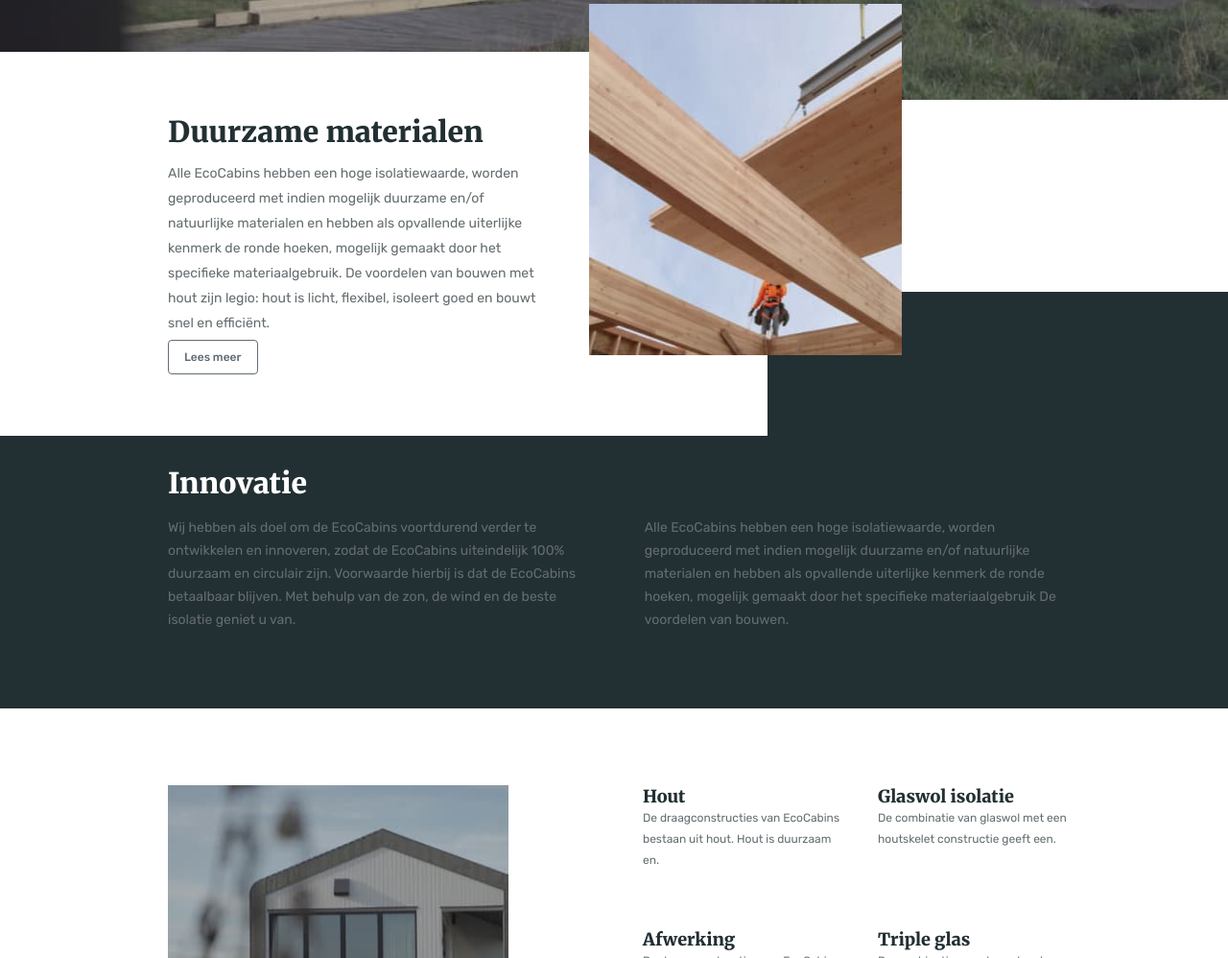
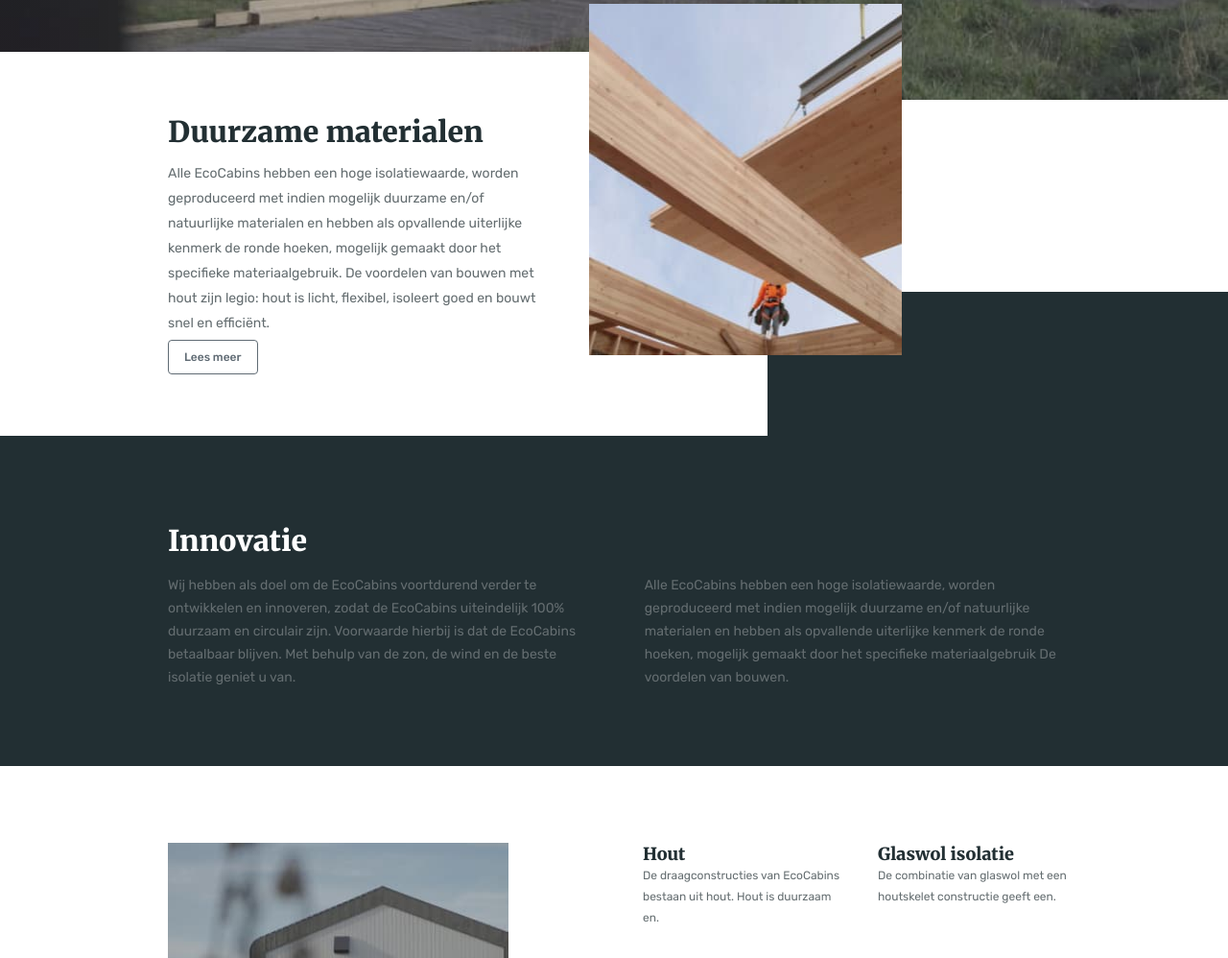
Before and after one commit to IgBovt/EcoCabins, a plain HTML site: page index.html in a window 1280 px wide. Shown: the part 446-1444 px from the top of the page at 96% size. Drawn offline with nearby package versions, Linux system fonts and the light colour scheme.

Commit message:
fix finish

```diff
--- a/styles.css
+++ b/styles.css
@@ -206,7 +206,7 @@ button {
 .about {
     margin-top: 200px;
     background-color: #222F33;
-    padding-top: 180px;
+    padding-top: 240px;
     position: relative;
 }
 .about-inovate-tittle {
```
